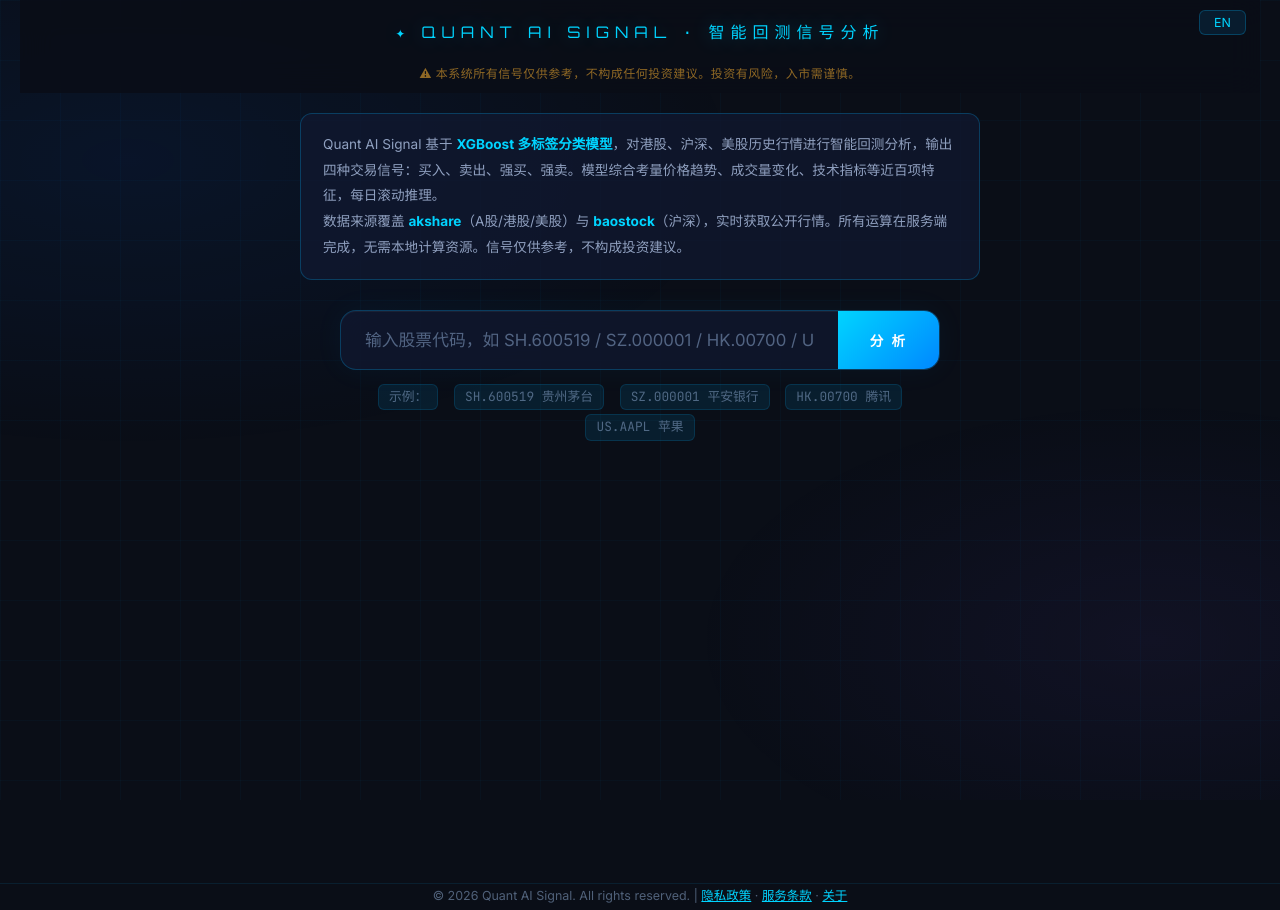
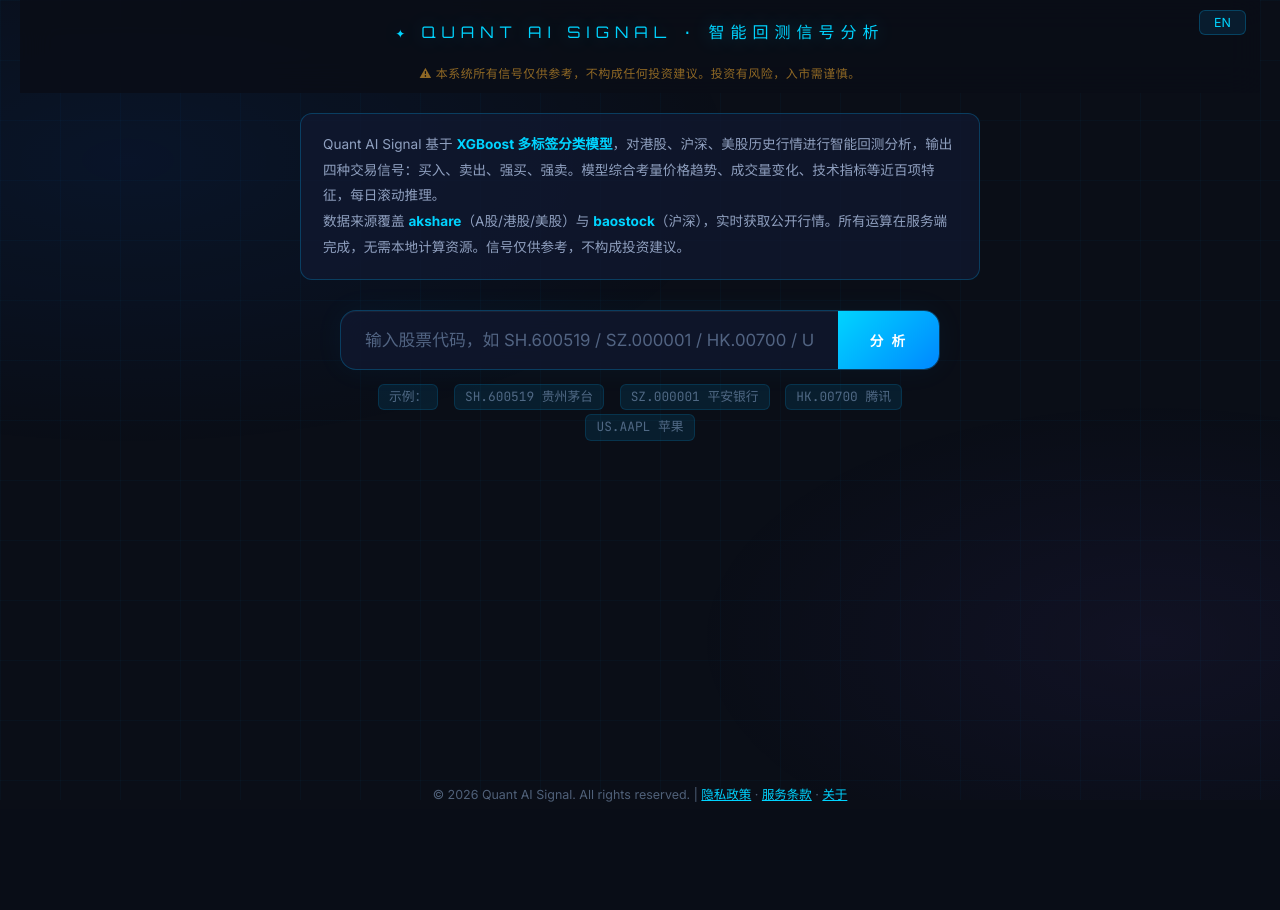
Before and after one commit to zhaoxusun/stock-quant-model, a Flask app: page / in a window 1280 px wide. After the commit the page ends 802 px from the top, so only its background shows below. Run offline with Flask 3, Linux system fonts and the light colour scheme; some libraries are stand-ins or nearby versions.

Commit message:
footer 300px no border

```diff
--- a/templates/index.html
+++ b/templates/index.html
@@ -543,8 +543,7 @@
   footer {
     text-align: center;
     padding: 2px 16px 4px;
-    margin-top: 400px;
-    border-top: 1px solid rgba(0,180,255,0.1);
+    margin-top: 300px;
     color: var(--text-dim);
     font-size: 0.78rem;
   }
```
